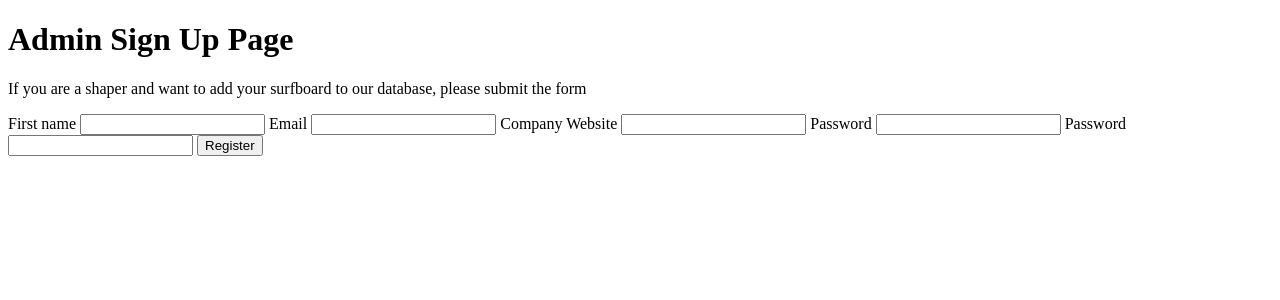
After one commit to JPMurara/surfboard_project, a Flask app: page /register in a window 1280 px wide. The commit adds this page. Shown: the top 300 px of the page. Run offline with Flask 3, Linux system fonts and the light colour scheme; some libraries are stand-ins or nearby versions.

Commit message:
changing schemas, adding signup page

```diff
--- a/app.py
+++ b/app.py
@@ -1,7 +1,8 @@
-from flask import Flask, render_template, request, session, redirect, url_for
+from flask import Flask, render_template, request, session, flash, redirect, url_for
 import os
 import psycopg2
-from model import connect, close
+from model import connect, close, insert_shaper
+import bcrypt
 
 app = Flask(__name__)
 app.secret_key = "secret_key"
@@ -19,7 +20,7 @@ def index():
     return render_template("index.html.jinja")
 
 
-@app.route("/select_surfboard", methods=["GET"])
+@app.route("/search", methods=["GET"])
 def select_surfboard():
     min_wave_size = request.args.get("min_wave_size")
     max_wave_size = request.args.get("max_wave_size")
@@ -30,32 +31,48 @@ def select_surfboard():
     conn, cur = connect()
 
     cur.execute(
-        "SELECT * FROM surfboards WHERE min_wave_size<=%s OR max_wave_size>=%s AND wave_type=%s AND break_type=%s AND skill_level=%s",
+        "SELECT * FROM surfboards LEFT JOIN shapers ON surfboards.shaper_id = shapers.id WHERE min_wave_size<=%s OR max_wave_size>=%s AND wave_type=%s AND break_type=%s AND skill_level=%s",
         [min_wave_size, max_wave_size, wave_type, break_type, skill_level],
     )
-    results = cur.fetchall()
-    session["results"] = results
-    print(cur.query)
+    surfboard_results = cur.fetchall()
+
     close(conn, cur)
 
-    return redirect(url_for("surfboard_results"))
+    return render_template("results.html.jinja", surfboard_results=surfboard_results)
 
 
-@app.route("/surfboard_results")
+@app.route("/results")
 def results():
-    results = session.get("results")
-
-    # Check if results exist in the session
-    if results is None:
-        # Redirect to select_surfboard if no results are available
-        return redirect(url_for("select_surfboard"))
-
     return render_template("results.html.jinja", results=results)
 
 
-@app.route("/details")
-def details():
-    return render_template("details.html.jinja", results=results)
+@app.route("/register")
+def register():
+    return render_template("signup.html.jinja")
+
+
+@app.route("/register_action", methods=["POST"])
+def register_action():
+    shaper_name = request.form.get("shaper-name")
+    email = request.form.get("email")
+    url = request.form.get("url")
+    password = request.form.get("password")
+    confirm_password = request.form.get("confirm-password")
+    if password == confirm_password:
+        binary_password = bcrypt.hashpw(password.encode(), bcrypt.gensalt())
+        # binary password is binary, need to be a string to store in the DB
+        # decode() - converts from binary to string to be able to store in the DB
+        password_hash = binary_password.decode()
+        insert_shaper(shaper_name, email, url, password_hash)
+        return redirect("/login")
+    else:
+        flash("Passwords don't match. Please try again.", "error")
+        return redirect("/signup")
+
+
+@app.route("/login")
+def login():
+    return render_template("login.html.jinja")
 
 
 if __name__ == "__main__":
--- a/templates/index.html.jinja
+++ b/templates/index.html.jinja
@@ -22,7 +22,7 @@
 
     <section class="form">
     <p>Submit the form to discover surfboards</p>
-    <form action="/select_surfboard" method="GET">
+    <form action="/search" method="GET">
     <section class="wave-characteristics">
     <p>Wave Characteristics You Want to Surf</p>
     <label for="min_wave_size" id="min_wave_size">Min wave feet?</label>
--- /dev/null
+++ b/templates/signup.html.jinja
@@ -0,0 +1,43 @@
+<!DOCTYPE html>
+<html lang="en">
+<head>
+    <meta charset="UTF-8">
+    <meta name="viewport" content="width=device-width, initial-scale=1.0">
+    <title>Admin Sign Up Page</title>
+</head>
+<body>
+    <h1>Admin Sign Up Page</h1>
+    <p>If you are a shaper and want to add your surfboard to our database, please submit the form</p>
+
+    <form action="/signup_action" method="POST">
+    <label for="shaper-name">First name</label>
+    <input type="text" name="shaper-name" id="shaper-name">
+
+    <label for="email">Email</label>
+    <input type="email" name="email" id="email">
+
+    <label for="url">Company Website</label>
+    <input type="text" name="url" id="url">
+
+    <label for="password">Password</label>
+    <input type="password" name="password" id="password">
+
+    <label for="confirm-password">Password</label>
+    <input type="password" name="confirm-password" id="confirm-password">
+
+    {% with messages = get_flashed_messages() %}
+    {% if messages %}
+    <ul class="flash-messages">
+      {% for message in messages %}
+        <li class="flash-message">{{ message }}</li>
+      {% endfor %}
+    </ul>
+    {% endif %}
+    {% endwith %}
+
+    <button>Register</button>
+</form>
+
+
+</body>
+</html>
```
Also changed, not shown: model.py (+9 -0 lines), schema.sql (+14 -5 lines), seed.sql (+16 -5 lines), static/script.js (added, +13 -0 lines), templates/add.html.jinja (added, +12 -0 lines), templates/login.html.jinja (added, +11 -0 lines), templates/results.html.jinja (+6 -2 lines), templates/footer.html.jinja (line endings or trailing spaces).
